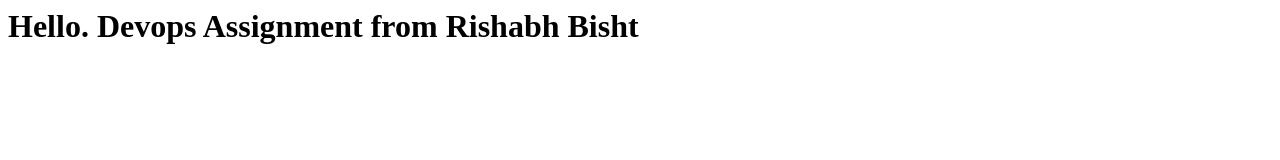
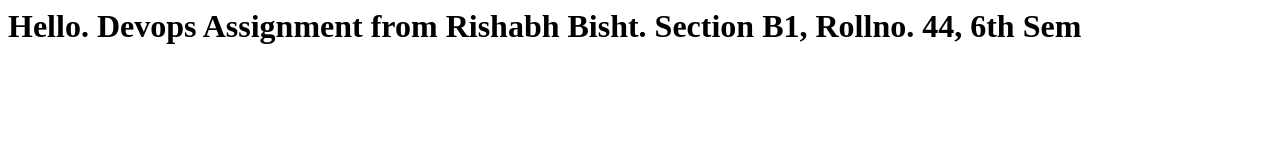
Before and after one commit to RishabhBisht1/Ubuntu-Project, a plain HTML site: page index.html in a window 1280 px wide. Drawn offline with Linux system fonts and the light colour scheme.

Commit message:
Update index.html

```diff
--- a/index.html
+++ b/index.html
@@ -1 +1 @@
-<html><body><h1>Hello. Devops Assignment from Rishabh Bisht</h1></body></html>
+<html><body><h1>Hello. Devops Assignment from Rishabh Bisht. Section B1, Rollno. 44, 6th Sem</h1></body></html>
```
